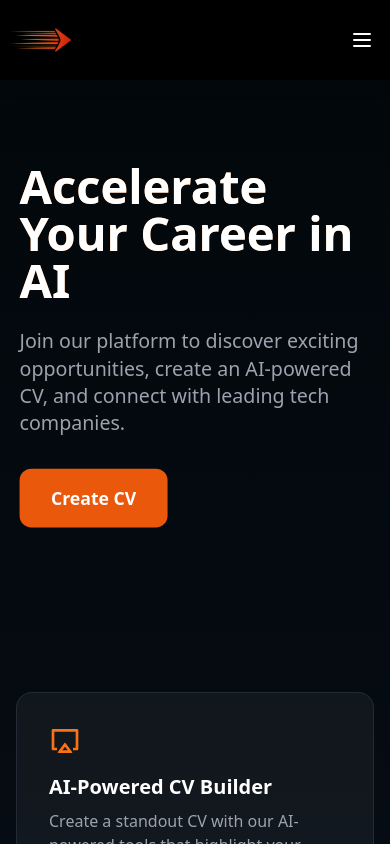
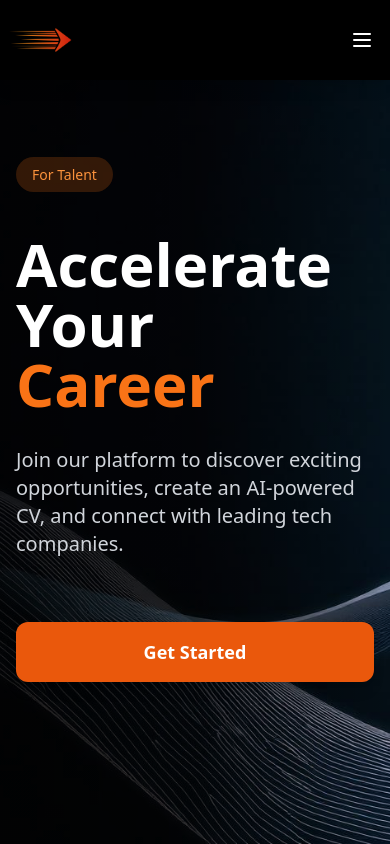
Before and after one commit to Amygdal-doo/arrow-agency-front, a Next.js app: page /for-talent in a window 390 px wide. Shown: the top 844 px of the page. Built offline with nearby package versions, Linux system fonts and the light colour scheme; no server answers.

Commit message:
Fixing for talent mobile page

```diff
--- a/app/components/HeroSection.tsx
+++ b/app/components/HeroSection.tsx
@@ -36,7 +36,7 @@ const HeroSection = () => {
       </div>
 
       {/* Content */}
-      <div className="container mx-auto px-4 relative z-10 py-20">
+      <div className="container mx-auto px-4 relative z-10 py-28">
         <div className="max-w-4xl space-y-8">
           <motion.div
             initial={{ opacity: 0, y: 20 }}
--- a/app/for-talent/page.tsx
+++ b/app/for-talent/page.tsx
@@ -1,11 +1,6 @@
 "use client";
 
-import {
-  motion,
-  useScroll,
-  useTransform,
-  AnimatePresence,
-} from "framer-motion";
+import { motion } from "framer-motion";
 import Link from "next/link";
 import { useSession } from "next-auth/react";
 import { BsPeople } from "react-icons/bs";
@@ -18,20 +13,13 @@ import LoginForm from "../components/LoginForm";
 import RegistrationForm from "../components/RegistrationForm";
 import { useJobs } from "@/providers/AllJobsProvider";
 import { useRouter } from "next/navigation";
-
-const fadeInUp = {
-  initial: { opacity: 0, y: 20 },
-  animate: { opacity: 1, y: 0 },
-  transition: { duration: 0.6 },
-};
+import Image from "next/image";
+import HeroBackground from "../../public/hero.jpg";
 
 export default function ForTalentPage() {
   const router = useRouter();
   const { data: session, status } = useSession();
   const { jobs } = useJobs();
-  const { scrollYProgress } = useScroll();
-  const opacity = useTransform(scrollYProgress, [0, 0.2], [1, 0.8]);
-  const scale = useTransform(scrollYProgress, [0, 0.2], [1, 0.98]);
 
   const [showLoginModal, setShowLoginModal] = useState(false);
   const [showLoginForm, setShowLoginForm] = useState(false);
@@ -50,69 +38,105 @@ export default function ForTalentPage() {
   };
 
   return (
-    <AnimatePresence>
-      <main className="min-h-screen bg-gradient-to-b from-[#01070a] to-gray-900">
-        <motion.section
-          style={{ opacity, scale }}
-          className="container mx-auto px-4 pt-40 pb-20"
+    <main className="bg-[#01070a]">
+      <section className="relative min-h-[100vh] w-full flex items-center">
+        <div className="absolute inset-0 overflow-hidden">
+          <Image
+            src={HeroBackground}
+            alt="Hero Background"
+            className="w-full h-full object-cover"
+            priority
+            quality={100}
+          />
+          <div className="absolute inset-0 bg-gradient-to-r from-black/80 via-black/70 to-transparent" />
+          <div className="absolute inset-0 bg-[radial-gradient(circle_at_bottom_left,_var(--tw-gradient-stops))] from-orange-500/20 via-purple-500/10 to-transparent opacity-60 mix-blend-overlay" />
+        </div>
+
+        <div className="container mx-auto px-4 relative z-10 py-28">
+          <div className="max-w-4xl space-y-8">
+            <motion.div
+              initial={{ opacity: 0, y: 20 }}
+              animate={{ opacity: 1, y: 0 }}
+              transition={{ duration: 0.8 }}
+              className="inline-block mb-4"
             >
-          <motion.div
-            initial={{ opacity: 0, y: 50 }}
-            animate={{ opacity: 1, y: 0 }}
-            transition={{ duration: 0.8, ease: "easeOut" }}
-            className="max-w-4xl"
-          >
+              <span className="bg-orange-500/20 backdrop-blur-sm text-orange-400 px-4 py-2 rounded-full text-sm font-medium">
+                For Talent
+              </span>
+            </motion.div>
+
             <motion.h1
               initial={{ opacity: 0, y: 20 }}
               animate={{ opacity: 1, y: 0 }}
-              transition={{ delay: 0.2, duration: 0.8 }}
-              className="text-5xl md:text-6xl font-bold text-white mb-6 bg-clip-text text-transparent bg-gradient-to-r from-orange-500 to-orange-300"
+              transition={{ duration: 0.8, delay: 0.2 }}
+              className="text-6xl md:text-7xl font-bold"
             >
-              Accelerate Your Career in AI
+              <span className="text-white">Accelerate Your</span>
+              <br />
+              <span className="bg-gradient-to-r from-orange-500 to-orange-500 bg-clip-text text-transparent">
+                Career
+              </span>
             </motion.h1>
+
             <motion.p
-              initial={{ opacity: 0 }}
-              animate={{ opacity: 1 }}
-              transition={{ delay: 0.4, duration: 0.8 }}
-              className="text-xl text-gray-400 mb-8"
+              initial={{ opacity: 0, y: 20 }}
+              animate={{ opacity: 1, y: 0 }}
+              transition={{ duration: 0.8, delay: 0.4 }}
+              className="text-xl md:text-2xl text-gray-300 max-w-2xl"
             >
               Join our platform to discover exciting opportunities, create an
               AI-powered CV, and connect with leading tech companies.
             </motion.p>
+
             <motion.div
               initial={{ opacity: 0, y: 20 }}
               animate={{ opacity: 1, y: 0 }}
-              transition={{ delay: 0.6, duration: 0.8 }}
-              className="flex gap-4"
+              transition={{ duration: 0.8, delay: 0.6 }}
+              className="flex flex-col sm:flex-row gap-4 pt-8"
             >
               {status === "authenticated" ? (
                 <>
+                  <motion.div
+                    whileHover={{ scale: 1.05 }}
+                    whileTap={{ scale: 0.95 }}
+                  >
                     <Link
                       href="/profile"
-                    className="bg-orange-600 text-lg hover:bg-orange-700 hover:shadow-orange-500/25 text-white px-8 py-4 rounded-xl font-semibold transition-all duration-200"
+                      className="bg-orange-600 hover:bg-orange-700 hover:shadow-orange-500/25 text-white px-8 py-4 rounded-xl font-bold text-lg transition-all duration-300 shadow-lg inline-block"
                     >
-                    Update Your Profile
+                      Update Profile
                     </Link>
-                  <button
+                  </motion.div>
+                  <motion.button
                     onClick={() => setShowCVModal(true)}
-                    className="bg-gray-800 text-lg hover:bg-gray-700 text-white px-8 py-4 rounded-xl font-semibold transition-all duration-200"
+                    whileHover={{ scale: 1.05 }}
+                    whileTap={{ scale: 0.95 }}
+                    className="bg-gray-800 hover:bg-gray-700 text-white px-8 py-4 rounded-xl font-bold text-lg transition-all duration-300 shadow-lg"
                   >
                     Create CV
-                  </button>
+                  </motion.button>
                 </>
               ) : (
-                <button
+                <motion.button
                   onClick={handleGetStarted}
-                  className="bg-orange-600 hover:bg-orange-700 text-lg hover:shadow-orange-500/25 text-white px-8 py-4 rounded-xl font-semibold transition-all duration-200"
+                  whileHover={{ scale: 1.05 }}
+                  whileTap={{ scale: 0.95 }}
+                  className="bg-orange-600 hover:bg-orange-700 hover:shadow-orange-500/25 text-white px-8 py-4 rounded-xl font-bold text-lg transition-all duration-300 shadow-lg"
                 >
-                  Create CV
-                </button>
+                  Get Started
+                </motion.button>
               )}
             </motion.div>
-          </motion.div>
-        </motion.section>
+          </div>
+        </div>
+      </section>
 
-        <section className="container mx-auto px-4 py-20">
+      <motion.section
+        initial={{ opacity: 0, y: 20 }}
+        whileInView={{ opacity: 1, y: 0 }}
+        transition={{ duration: 0.5 }}
+        className="py-20 container mx-auto px-4"
+      >
         <div className="grid grid-cols-1 md:grid-cols-3 gap-8">
           {[
             {
@@ -136,12 +160,14 @@ export default function ForTalentPage() {
           ].map((feature, index) => (
             <motion.div
               key={index}
-                variants={fadeInUp}
+              initial={{ opacity: 0, y: 20 }}
+              whileInView={{ opacity: 1, y: 0 }}
+              transition={{ duration: 0.5, delay: index * 0.1 }}
               whileHover={{
                 scale: 1.05,
                 boxShadow: "0 0 20px rgba(251, 146, 60, 0.2)",
               }}
-                className=" bg-white/5 rounded-2xl p-8 border border-gray-700/50"
+              className="bg-white/5 rounded-2xl p-8 border border-gray-700/50"
             >
               <div className="text-orange-500 mb-4">{feature.icon}</div>
               <h3 className="text-xl font-bold text-white mb-2">
@@ -151,15 +177,15 @@ export default function ForTalentPage() {
             </motion.div>
           ))}
         </div>
-        </section>
+      </motion.section>
 
-        <section className="bg-gray-900/50 py-20">
-          <motion.div
-            initial={{ opacity: 0, y: 10 }}
-            whileInView={{ opacity: 1, x: 0 }}
-            transition={{ duration: 0.8, delay: 0.2 }}
-            className="container mx-auto px-4"
+      <motion.section
+        initial={{ opacity: 0, y: 20 }}
+        whileInView={{ opacity: 1, y: 0 }}
+        transition={{ duration: 0.8, ease: "easeOut" }}
+        className="py-20 bg-gray-900/50"
       >
+        <div className="container mx-auto px-4">
           <div className="grid grid-cols-2 md:grid-cols-4 gap-8">
             {[
               { number: "1000+", label: "Available Jobs" },
@@ -169,7 +195,9 @@ export default function ForTalentPage() {
             ].map((stat, index) => (
               <motion.div
                 key={index}
-                  variants={fadeInUp}
+                initial={{ opacity: 0, y: 20 }}
+                whileInView={{ opacity: 1, y: 0 }}
+                transition={{ duration: 0.5, delay: index * 0.1 }}
                 whileHover={{ y: -5 }}
                 className="text-left"
               >
@@ -180,68 +208,82 @@ export default function ForTalentPage() {
               </motion.div>
             ))}
           </div>
+        </div>
+      </motion.section>
+
+      <motion.section
+        initial={{ opacity: 0, y: 20 }}
+        whileInView={{ opacity: 1, y: 0 }}
+        transition={{ duration: 0.8, ease: "easeOut" }}
+        className="py-20 container mx-auto px-4 relative overflow-hidden"
+      >
+        <motion.div className="flex flex-col lg:flex-row items-center space-y-20 lg:space-y-0 pt-20 lg:space-x-10">
+          <div className="w-full lg:w-1/2">
+            <motion.h2
+              initial={{ opacity: 0, y: 20 }}
+              whileInView={{ opacity: 1, y: 0 }}
+              transition={{ duration: 0.5 }}
+              className="text-4xl font-bold text-white mb-6"
+            >
+              Find Your Dream AI Role
+            </motion.h2>
+            <motion.p
+              initial={{ opacity: 0, y: 20 }}
+              whileInView={{ opacity: 1, y: 0 }}
+              transition={{ duration: 0.5, delay: 0.2 }}
+              className="text-xl text-gray-400 mb-8"
+            >
+              Browse through our curated selection of AI positions. From
+              startups to industry leaders, find opportunities that match your
+              expertise and career goals.
+            </motion.p>
+            <div className="grid grid-cols-1 sm:grid-cols-2 gap-4 mb-8">
+              {[
+                { title: "Remote First", description: "Global opportunities" },
+                { title: "Top Salary", description: "Market-leading packages" },
+                { title: "Fast Track", description: "Streamlined hiring" },
+                { title: "AI Focus", description: "Cutting-edge projects" },
+              ].map((item, index) => (
+                <motion.div
+                  key={index}
+                  initial={{ opacity: 0, x: -20 }}
+                  whileInView={{ opacity: 1, x: 0 }}
+                  transition={{ duration: 0.5, delay: index * 0.1 }}
+                  className="bg-white/5 p-4 rounded-lg"
+                >
+                  <h4 className="text-orange-500 font-semibold mb-2">
+                    {item.title}
+                  </h4>
+                  <p className="text-gray-400">{item.description}</p>
                 </motion.div>
-        </section>
-
-        <section className="container mx-auto px-4 py-20">
+              ))}
+            </div>
             <motion.div
               initial={{ opacity: 0, y: 20 }}
               whileInView={{ opacity: 1, y: 0 }}
-            transition={{ duration: 0.6 }}
-            className="flex flex-col lg:flex-row items-center space-y-20 lg:space-y-0 pt-20 lg:space-x-10"
+              transition={{ duration: 0.5, delay: 0.4 }}
             >
-            <div className="w-full lg:w-1/2">
-              <h2 className="text-4xl font-bold text-white mb-6">
-                Find Your Dream AI Role
-              </h2>
-              <p className="text-xl text-gray-400 mb-8">
-                Browse through our curated selection of AI positions. From
-                startups to industry leaders, find opportunities that match your
-                expertise and career goals.
-              </p>
-              <div className="grid grid-cols-1 sm:grid-cols-2 gap-4 mb-8">
-                <div className="bg-white/5 p-4 rounded-lg">
-                  <h4 className="text-orange-500 font-semibold mb-2">
-                    Remote First
-                  </h4>
-                  <p className="text-gray-400">Global opportunities</p>
-                </div>
-                <div className="bg-white/5 p-4 rounded-lg">
-                  <h4 className="text-orange-500 font-semibold mb-2">
-                    Top Salary
-                  </h4>
-                  <p className="text-gray-400">Market-leading packages</p>
-                </div>
-                <div className="bg-white/5 p-4 rounded-lg">
-                  <h4 className="text-orange-500 font-semibold mb-2">
-                    Fast Track
-                  </h4>
-                  <p className="text-gray-400">Streamlined hiring</p>
-                </div>
-                <div className="bg-white/5 p-4 rounded-lg">
-                  <h4 className="text-orange-500 font-semibold mb-2">
-                    AI Focus
-                  </h4>
-                  <p className="text-gray-400">Cutting-edge projects</p>
-                </div>
-              </div>
               <Link
                 href="/jobs"
-                className="bg-orange-600 text-lg hover:bg-orange-700 hover:shadow-orange-500/250 text-white px-8 py-4 rounded-xl font-semibold transition-all duration-200 inline-block"
+                className="bg-orange-600 text-lg hover:bg-orange-700 hover:shadow-orange-500/25 text-white px-8 py-4 rounded-xl font-bold transition-all duration-300 shadow-lg inline-block"
               >
                 View All Positions
               </Link>
+            </motion.div>
           </div>
           <motion.div
-              initial={{ opacity: 0, y: 10 }}
-              whileInView={{ opacity: 1, x: 0 }}
+            initial={{ opacity: 0, y: 20 }}
+            whileInView={{ opacity: 1, y: 0 }}
             transition={{ duration: 0.8, delay: 0.2 }}
-              className="bg-white/5  w-full lg:w-1/2 rounded-2xl p-4 md:p-8 border border-gray-700/50"
+            className="bg-white/5 w-full lg:w-1/2 rounded-2xl p-4 md:p-8 border border-gray-700/50"
           >
             <div className="space-y-4">
               {jobs.slice(0, 3).map((job, index) => (
                 <motion.div
                   key={index}
+                  initial={{ opacity: 0, x: 20 }}
+                  whileInView={{ opacity: 1, x: 0 }}
+                  transition={{ duration: 0.5, delay: index * 0.1 }}
                   whileHover={{ x: 10 }}
                   onClick={() => router.push(`/jobs/${job.id}`)}
                   className="flex items-center justify-between p-4 bg-white/5 rounded-lg hover:bg-white/10 transition-all duration-200 cursor-pointer"
@@ -253,7 +295,7 @@ export default function ForTalentPage() {
             </div>
           </motion.div>
         </motion.div>
-        </section>
+      </motion.section>
 
       <Modal isOpen={showCVModal} onClose={() => setShowCVModal(false)}>
         <CVForm onClose={() => setShowCVModal(false)} />
@@ -276,6 +318,5 @@ export default function ForTalentPage() {
         )}
       </Modal>
     </main>
-    </AnimatePresence>
   );
 }
```
Lines whose indentation alone changed are shown as unchanged.
